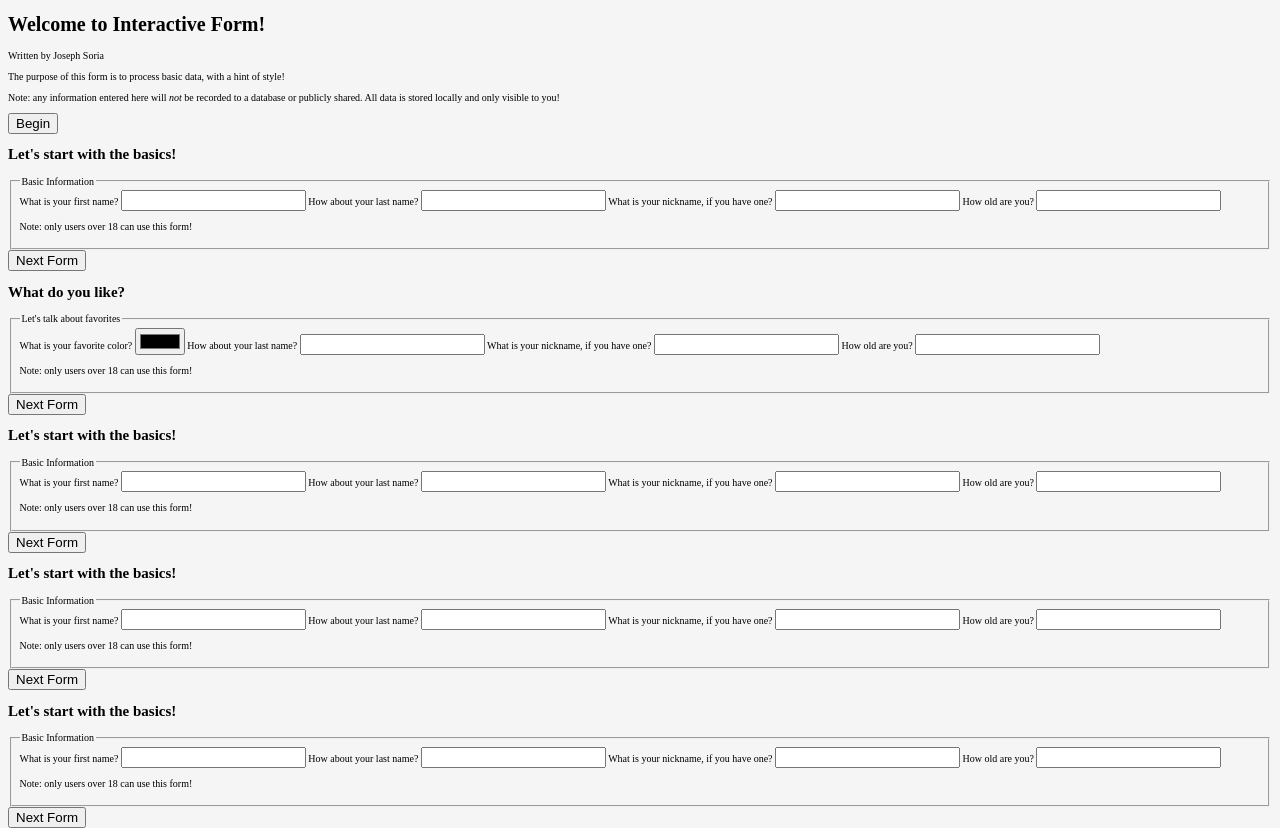
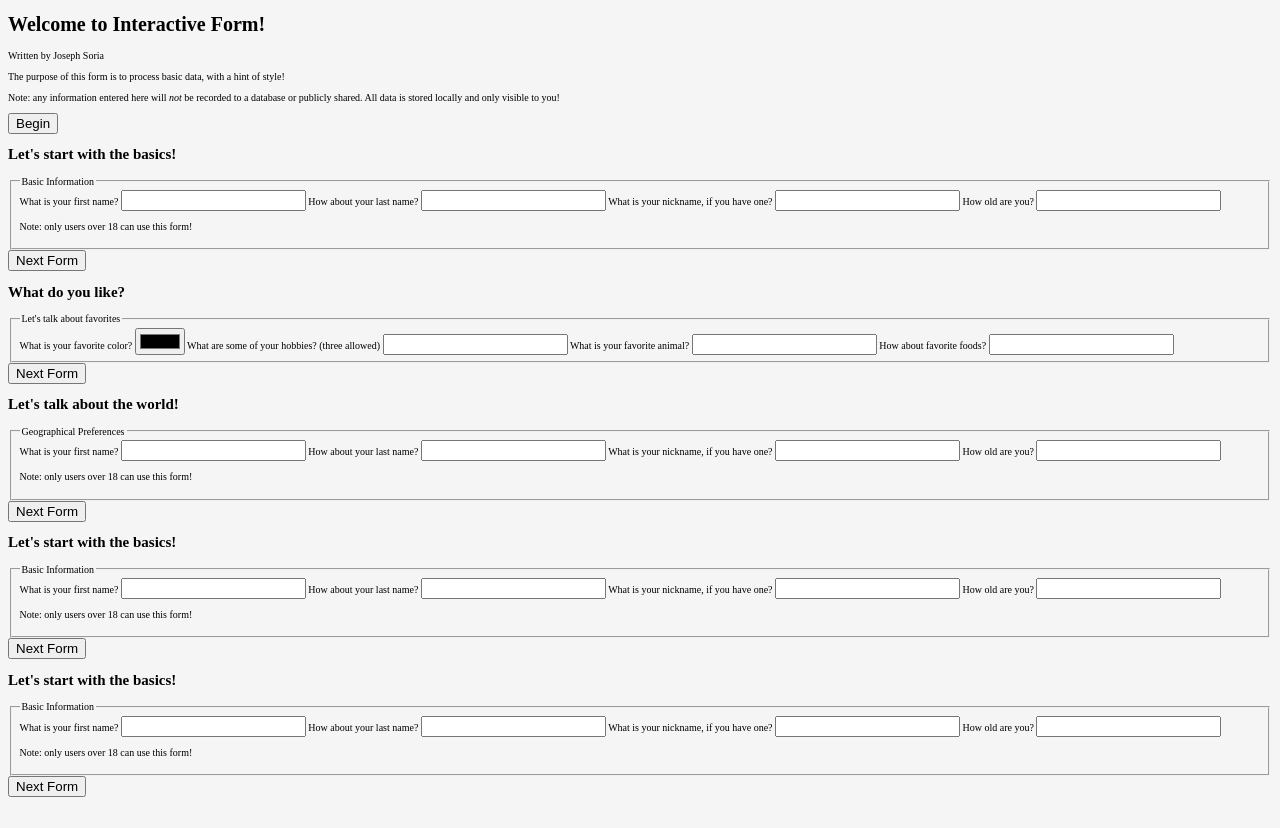
Before and after one commit to Joeseff6/Interactive-Form, a website: page src/html/index.html in a window 1280 px wide. Drawn offline with Linux system fonts and the light colour scheme.

Commit message:
Changed questions for second form

```diff
--- a/src/html/index.html
+++ b/src/html/index.html
@@ -44,25 +44,24 @@
             <label>What is your favorite color?
               <input type="color" id="color" name="color" required />
             </label>
-            <label>How about your last name?
-              <input type="text" id="lname" name="lname" value="" required />
+            <label>What are some of your hobbies? (three allowed)
+              <input type="text" id="hobbies" name="hobbies" value=""  />
             </label>
-            <label>What is your nickname, if you have one?
+            <label>What is your favorite animal?
               <input type="text" id="nname" name="nname" value="" />
             </label>
-            <label>How old are you?
-              <input type="number" id="age" name="age" min="18" value="" />
+            <label>How about favorite foods?
+              <input type="text" id="food" name="food" value="" />
             </label>
-            <p>Note: only users over 18 can use this form!</p>
           </fieldset>
           <button class="next-button">Next Form</button>
         </form>
       </section>
       <section class="active">
         <form class="form3" id="form3">
-          <h2 class="form-header">Let's start with the basics!</h2>
+          <h2 class="form-header">Let's talk about the world!</h2>
           <fieldset>
-            <legend>Basic Information</legend>
+            <legend>Geographical Preferences</legend>
             <label>What is your first name?
               <input type="text" id="fname" name="fname" value="" required />
             </label>
```
